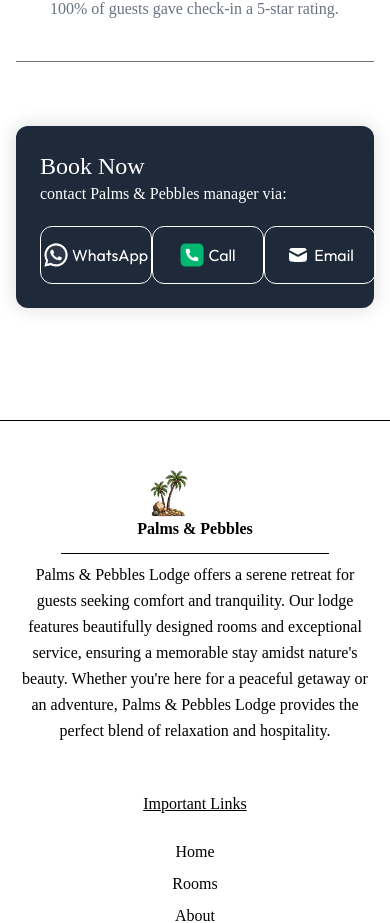
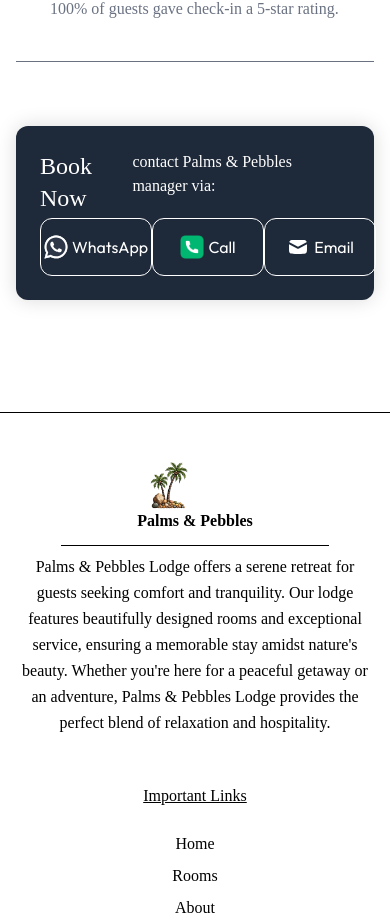
Before and after one commit to Raheem-Daka/Palms-Pebbles, a React (Vite) app in the folder client/: page /rooms/67f8a1c2197ac559e401a0d1 in a window 390 px wide. Shown: the part 1728-2651 px from the top of the page. Built offline with nearby package versions, Linux system fonts and the light colour scheme; a web font is replaced by a local one.

Commit message:
Update RoomDetails.jsx

```diff
--- a/client/src/pages/RoomDetails.jsx
+++ b/client/src/pages/RoomDetails.jsx
@@ -98,8 +98,8 @@
         </div>
 
 
-        <div className="lg:flex lg:flex-col items-center md:items-center mt-10 justify-between bg-gray-800 shadow-[0px_0px_20px_rgb(0,0,0,0.15)] p-6 rounded-xl mx-auto mt-16 max-w-5xl">
-            <div classname="w-full flex flex-">
+        <div className="flex flex-col items-center md:items-center mt-10 justify-between bg-gray-800 shadow-[0px_0px_20px_rgb(0,0,0,0.15)] p-6 rounded-xl mx-auto mt-16 max-w-5xl">
+            <div className="w-full flex flex-">
                 <h1 className="text-white text-2xl font-playfair ">
                     Book Now
                 </h1>
@@ -108,7 +108,7 @@
 
 
             {/*Contact Buttons*/}
-            <div className="w-full flex sm:flex-col  justify-between md:flex-row md:gap-3 md:items-center lg:flex-row">
+            <div className="w-full flex sm:flex-col  lg:flex-row justify-between md:flex-row md:gap-3 md:items-center">
                 <Link to="http://wa.me/+26778337064" target="_blank">
                     <button className="text-white flex flex-row justify-center gap-1 items-center border w-28 rounded-xl p-4 cursor-pointer transition-transform duration-300 ease-in-out hover:scale-105">
                     <img src={assets.whatsapp} alt="WhatsApp Icon" className="w-6 h-6" />
```
